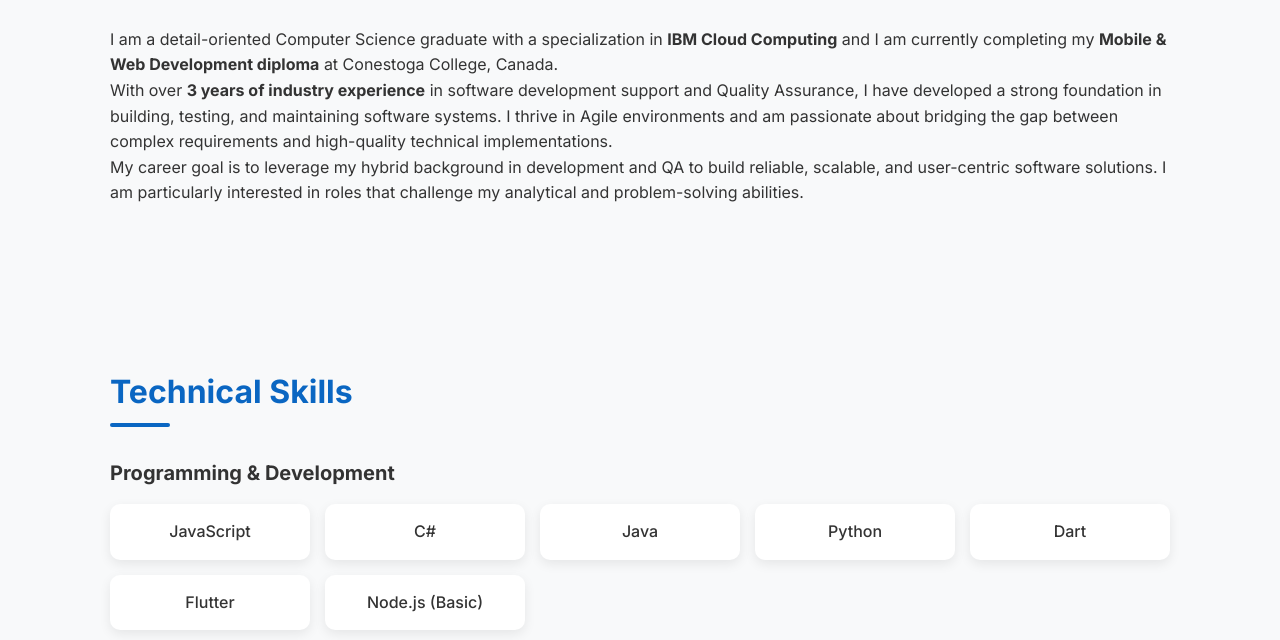
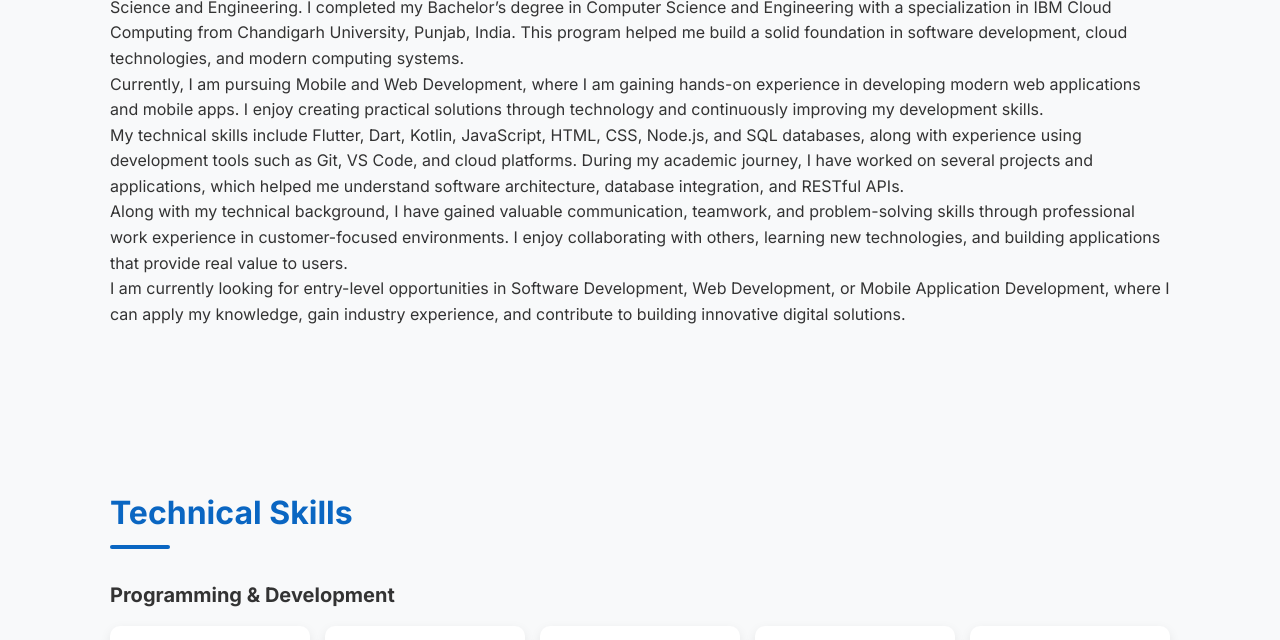
Before and after one commit to shamshad0003/shamshadportfolio, a plain HTML site: page index.html in a window 1280 px wide. Shown: the part 691-1331 px from the top of the page. Drawn offline with Linux system fonts and the light colour scheme.

Commit message:
Update About Me and Hero section with new profile content

```diff
--- a/index.html
+++ b/index.html
@@ -4,9 +4,8 @@
 <head>
     <meta charset="UTF-8">
     <meta name="viewport" content="width=device-width, initial-scale=1.0">
-    <title>Shamshad | Software Engineer & QA Professional</title>
-    <meta name="description"
-        content="Portfolio of Shamshad - Software Engineer, QA Professional, and Technical Analyst.">
+    <title>Shamshad | Software Engineer & Mobile & Web Developer</title>
+    <meta name="description" content="Portfolio of Shamshad - Software Engineer and Mobile & Web Developer.">
     <link rel="stylesheet" href="style.css">
     <script src="script.js" defer></script>
 </head>
@@ -34,12 +33,12 @@
             </div>
             <div class="header-right">
                 <h1>Shamshad</h1>
-                <p class="title">Computer Science Graduate | Software Engineer | QA & Technical Analyst</p>
+                <p class="title">Software Engineer | Mobile & Web Developer</p>
                 <span class="location">📍 Waterloo, Ontario, Canada</span>
                 <p>
-                    Computer Science graduate with a specialization in IBM Cloud Computing and currently finishing a
-                    Mobile & Web development diploma at Conestoga College. Passionate about building reliable software
-                    and ensuring quality through rigorous analysis and testing.
+                    Software Engineer and Mobile & Web Developer focused on building innovative digital solutions.
+                    With a strong academic background in Computer Science and hands-on experience in modern web and
+                    mobile tech.
                 </p>
                 <div class="cta-group">
                     <a href="assets/SHAMSHAD_ QA Automation.pdf" class="btn btn-primary" download>Download Resume</a>
@@ -55,20 +54,32 @@
         <h2>About Me</h2>
         <div class="about-content">
             <p>
-                I am a detail-oriented Computer Science graduate with a specialization in <strong>IBM Cloud
-                    Computing</strong> and I am currently completing my <strong>Mobile & Web Development
-                    diploma</strong> at Conestoga College, Canada.
+                Hello, I'm Shamshad, a passionate Software Engineer and Mobile & Web Developer with a strong academic
+                background in Computer Science and Engineering. I completed my Bachelor’s degree in Computer Science and
+                Engineering with a specialization in IBM Cloud Computing from Chandigarh University, Punjab, India. This
+                program helped me build a solid foundation in software development, cloud technologies, and modern
+                computing systems.
             </p>
             <p>
-                With over <strong>3 years of industry experience</strong> in software development support and Quality
-                Assurance, I have developed a strong foundation in building, testing, and maintaining software systems.
-                I thrive in Agile environments and am passionate about bridging the gap between complex requirements and
-                high-quality technical implementations.
+                Currently, I am pursuing Mobile and Web Development, where I am gaining hands-on experience in
+                developing modern web applications and mobile apps. I enjoy creating practical solutions through
+                technology and continuously improving my development skills.
             </p>
             <p>
-                My career goal is to leverage my hybrid background in development and QA to build reliable, scalable,
-                and user-centric software solutions. I am particularly interested in roles that challenge my analytical
-                and problem-solving abilities.
+                My technical skills include Flutter, Dart, Kotlin, JavaScript, HTML, CSS, Node.js, and SQL databases,
+                along with experience using development tools such as Git, VS Code, and cloud platforms. During my
+                academic journey, I have worked on several projects and applications, which helped me understand
+                software architecture, database integration, and RESTful APIs.
+            </p>
+            <p>
+                Along with my technical background, I have gained valuable communication, teamwork, and problem-solving
+                skills through professional work experience in customer-focused environments. I enjoy collaborating with
+                others, learning new technologies, and building applications that provide real value to users.
+            </p>
+            <p>
+                I am currently looking for entry-level opportunities in Software Development, Web Development, or Mobile
+                Application Development, where I can apply my knowledge, gain industry experience, and contribute to
+                building innovative digital solutions.
             </p>
         </div>
     </section>
```
Also changed, not shown: 1 other file.
